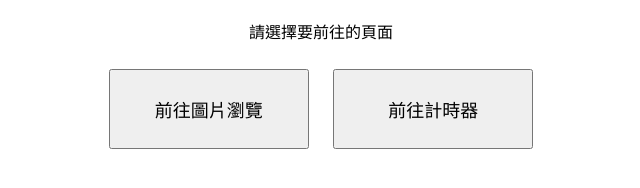
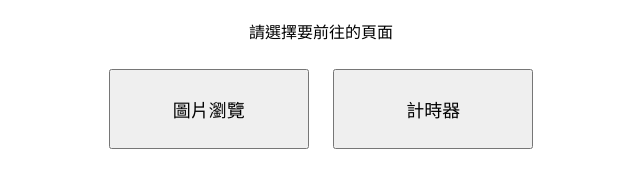
Before and after one commit to Willium1925/Web__Midterm__Orig, a website: page index.html in a window 1280 px wide. Shown: the part 128-316 px from the top of the page, without its empty margins (319-959 px from the left). Drawn offline with Linux system fonts and the light colour scheme.

Commit message:
tab工程師，爆誕

```diff
--- a/index.html
+++ b/index.html
@@ -23,7 +23,7 @@
 <h1>歡迎</h1>
 <p>請選擇要前往的頁面</p>
 
-<button onclick="location.href='PhotoShower/PhotoShower.html'">前往圖片瀏覽</button>
-<button onclick="location.href='Timer/Timer.html'">前往計時器</button>
+<button onclick="location.href='PhotoShower/PhotoShower.html'">圖片瀏覽</button>
+<button onclick="location.href='Timer/Timer.html'">計時器</button>
 </body>
 </html>
```
